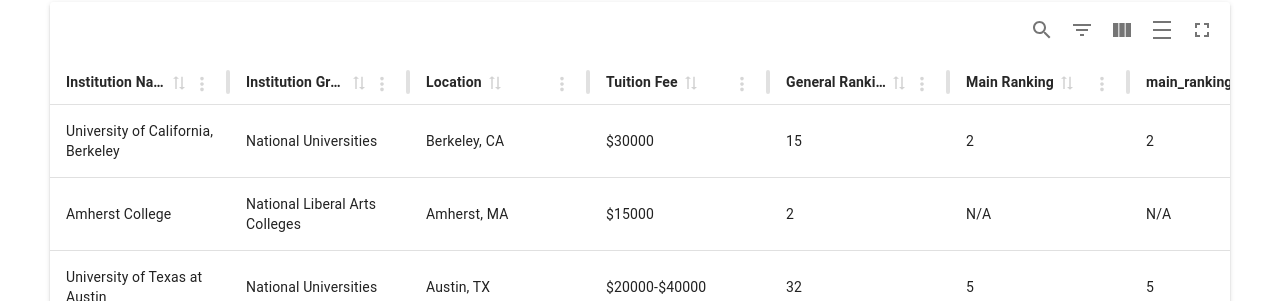
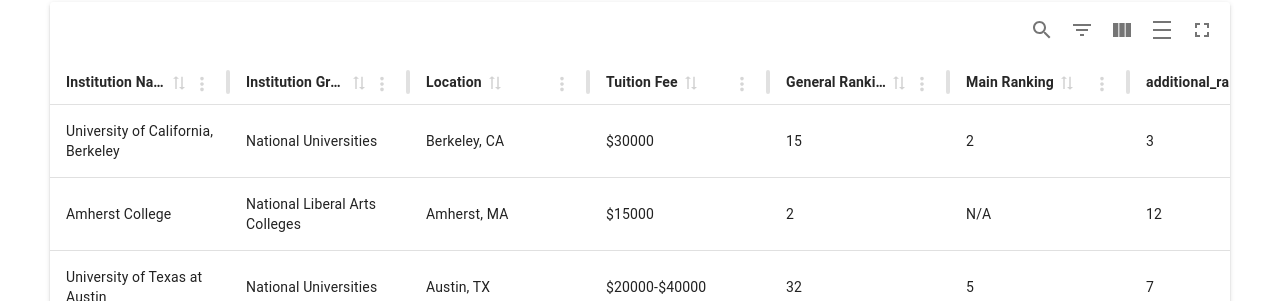
Before and after one commit to dmkhang1101/Best_Fit_Colleges, a React (Create React App) app: page /result in a window 1280 px wide. Shown: the part 221-522 px from the top of the page. Built offline with nearby package versions, Linux system fonts and the light colour scheme.

Commit message:
clean up sorting

```diff
--- a/src/components/result_table/ResultTable.js
+++ b/src/components/result_table/ResultTable.js
@@ -83,6 +83,18 @@ const test_result = [
     }
 ]
 
+const sortingFunction = (rowA,rowB,key) =>{
+    const scoreA = rowA.original[key].score
+    const scoreB = rowB.original[key].score
+    if (scoreA > scoreB){
+        return -1
+    }
+    else if (scoreA < scoreB){
+        return 1
+    }
+    return 0
+}
+
 export const ResultTable = () => {
 
  const user = useContext(UserContext)
@@ -103,68 +115,28 @@ export const ResultTable = () => {
         {
             accessorFn: (row) => `${row.tuition_fee.value}`,
             header: 'Tuition Fee',
-            sortingFn : (rowA, rowB) => {
-                const scoreA = rowA.original.tuition_fee.score
-                const scoreB = rowB.original.tuition_fee.score
-                if (scoreA > scoreB){
-                    return -1
-                }
-                else if (scoreA < scoreB){
-                    return 1
-                }
-                return 0
-            }
+            sortingFn : (rowA, rowB) => sortingFunction(rowA,rowB,'tuition_fee')
         },
         {
             accessorFn: (row) => `${row.general_ranking.value}`,
             header: 'General Ranking',
-            sortingFn : (rowA, rowB) => {
-                const scoreA = rowA.original.general_ranking.score
-                const scoreB = rowB.original.general_ranking.score
-                if (scoreA > scoreB){
-                    return -1
-                }
-                else if (scoreA < scoreB){
-                    return 1
-                }
-                return 0
-            }
+            sortingFn : (rowA, rowB) => sortingFunction(rowA,rowB,'general_ranking')
         },
         {
             accessorFn: (row) => `${row.main_ranking.value}`,
             header: 'Main Ranking',
-            sortingFn : (rowA, rowB) => {
-                const scoreA = rowA.original.main_ranking.score
-                const scoreB = rowB.original.main_ranking.score
-                if (scoreA > scoreB){
-                    return -1
-                }
-                else if (scoreA < scoreB){
-                    return 1
-                }
-                return 0
-            }
+            sortingFn : (rowA, rowB) => sortingFunction(rowA,rowB,'main_ranking')
         },
         ],
         [],
     );
 
-    const add_rankings = Object.keys(test_result[0]).slice(6)
+    const add_rankings = Object.keys(test_result[0]).slice(7)
     add_rankings.map(ar => {
         columns.push({
             accessorFn: (row) => `${row[ar].value}`,
             header: ar,
-            sortingFn : (rowA, rowB) => {
-                const scoreA = rowA.original[ar].score
-                const scoreB = rowB.original[ar].score
-                if (scoreA > scoreB){
-                    return -1
-                }
-                else if (scoreA < scoreB){
-                    return 1
-                }
-                return 0
-            }
+            sortingFn : (rowA, rowB) => sortingFunction(rowA,rowB,ar)
         })
     })
 
```
